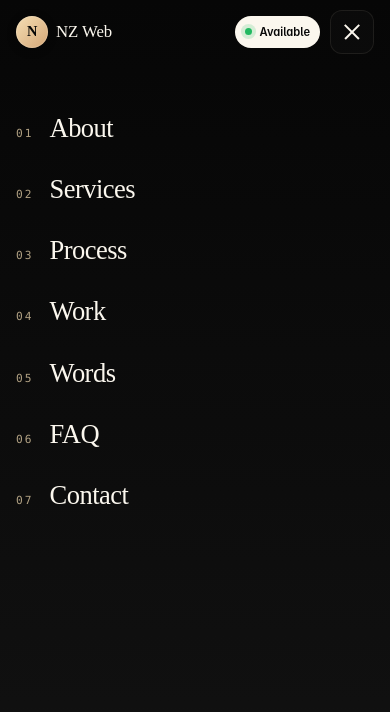
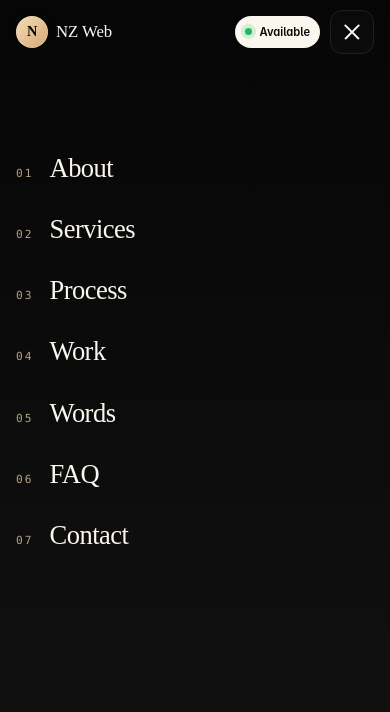
Before and after one commit to zvi293/11.4-the-big-Project, a plain HTML site: page index.html in a window 390 px wide. Both pictures are taken after a click on the button "Open menu". Shown: the top 712 px of the page. Drawn offline with Linux system fonts and the light colour scheme; a web font is replaced by a local one.

Commit message:
תיקון הכפתור

```diff
--- a/app.js
+++ b/app.js
@@ -66,6 +66,9 @@
     nav.classList.remove("is-open");
     mobileMenu.classList.remove("is-open");
     mobileMenu.setAttribute("inert", "");
+    // Strip the programmatic tabindex we may have set in openMenu so
+    // the closed container stays out of the natural tab order.
+    mobileMenu.removeAttribute("tabindex");
     navToggle.setAttribute("aria-expanded", "false");
     navToggle.setAttribute("aria-label", "Open menu");
     document.body.style.overflow = "";
@@ -94,20 +97,43 @@
     navToggle.setAttribute("aria-label", "Close menu");
     document.body.style.overflow = "hidden";
 
+    // ── KEEP scrollTop = 0 across the first ~10 animation frames ──
+    // Some mobile browsers (notably Android Chrome) re-flow the
+    // container as the URL bar collapses or as the transform settles,
+    // and that re-flow can shift the internal scroll position by a
+    // few px — enough to push the first link ("About") behind the
+    // fixed nav header. We hold scrollTop at 0 for ~10 frames to
+    // out-last that re-flow window.
+    let resets = 10;
+    const pin = () => {
+      if (!mobileMenu.classList.contains("is-open")) return;
+      mobileMenu.scrollTop = 0;
+      if (--resets > 0) requestAnimationFrame(pin);
+    };
+    requestAnimationFrame(pin);
+
     // Defer the focus until AFTER the slide-in animation finishes.
-    // Focusing a link inside a still-animating, overflow-y:auto
-    // container causes the browser to scroll-into-view mid-animation,
-    // which on iOS Safari leaves a stale scrollTop and hides the
-    // first item on the next open. Waiting until the transform is
-    // settled, and using `preventScroll`, eliminates that race.
+    // On touch devices we DELIBERATELY do NOT focus the first link —
+    // even with `preventScroll: true`, mobile browsers (Android
+    // Chrome confirmed) will scroll-into-view the focused element
+    // and push "About" behind the fixed nav header on the next open
+    // cycle. Touch users don't need programmatic focus the way
+    // keyboard / AT users do — the menu is already visible, fully
+    // tappable, and the close button keeps a logical tab order.
+    // For keyboard/AT users we focus the menu CONTAINER itself
+    // (not the first link), so scroll-into-view has no link target
+    // to chase, and the user can Tab into the link list naturally.
     window.setTimeout(() => {
       if (!mobileMenu.classList.contains("is-open")) return;
       mobileMenu.scrollTop = 0; // final defensive reset
-      const firstLink = mobileMenu.querySelector("a");
-      if (firstLink) {
-        try { firstLink.focus({ preventScroll: true }); }
-        catch (_) { firstLink.focus(); }
-      }
+      if (isTouch) return; // touch path: do not focus, do not scroll
+      // Make the container itself programmatically focusable for
+      // this moment, focus it, then strip the tabindex so the user's
+      // Tab order is preserved.
+      mobileMenu.setAttribute("tabindex", "-1");
+      try { mobileMenu.focus({ preventScroll: true }); }
+      catch (_) { mobileMenu.focus(); }
+      mobileMenu.scrollTop = 0;
     }, MENU_ANIM_MS);
   };
 
--- a/style.css
+++ b/style.css
@@ -486,14 +486,22 @@ ul { list-style: none; }
   z-index: 8500;
   flex-direction: column;
   /* CRITICAL — anchor from the top with enough padding to clear the
-     fixed nav AND any notch / status bar safe-area. Using `max(...)`
-     guarantees a baseline of 110px even if `env(safe-area-inset-top)`
+     fixed nav header (≈68–88px tall depending on breakpoint) AND any
+     notch / status bar safe-area. Using `max(...)` guarantees a
+     generous baseline of 150px even if `env(safe-area-inset-top)`
      reports 0 (non-notched devices / older browsers). This prevents
-     the first link ("About") from sliding under the nav. */
+     the first link ("About") from sliding under the nav. The value
+     was raised from 110px → 150px after testing on Android Chrome,
+     where the visible URL bar + nav padding ate ≥130px before About. */
   justify-content: flex-start;
-  padding-top:    max(110px, calc(env(safe-area-inset-top, 0px) + 96px));
+  padding-top:    max(150px, calc(env(safe-area-inset-top, 0px) + 130px));
   padding-bottom: max(28px,  calc(env(safe-area-inset-bottom, 0px) + 24px));
   padding-inline: var(--gutter);
+  /* If the browser ever needs to scroll-into-view a focused link
+     inside this container (keyboard navigation, screen readers),
+     keep the same 150px clearance from the top so the focused link
+     can never land BEHIND the fixed nav header. */
+  scroll-padding-top: max(150px, calc(env(safe-area-inset-top, 0px) + 130px));
   /* Allow internal scroll IF content exceeds viewport (long phones in
      landscape). `overscroll-behavior: contain` keeps the page underneath
      from scrolling when the menu reaches its edge. */
@@ -538,6 +546,11 @@ ul { list-style: none; }
   display: inline-flex;
   align-items: baseline;
   gap: 16px;
+  /* Per-link clearance: if focus/anchor ever does scroll-into-view
+     inside the mobile menu, this keeps the link's top from landing
+     behind the fixed nav header. Belt and braces with the container's
+     scroll-padding-top above. */
+  scroll-margin-top: max(150px, calc(env(safe-area-inset-top, 0px) + 130px));
   transition: color var(--t-base) var(--ease), padding-left var(--t-base) var(--ease);
 }
 .mobile-menu a span {
```
